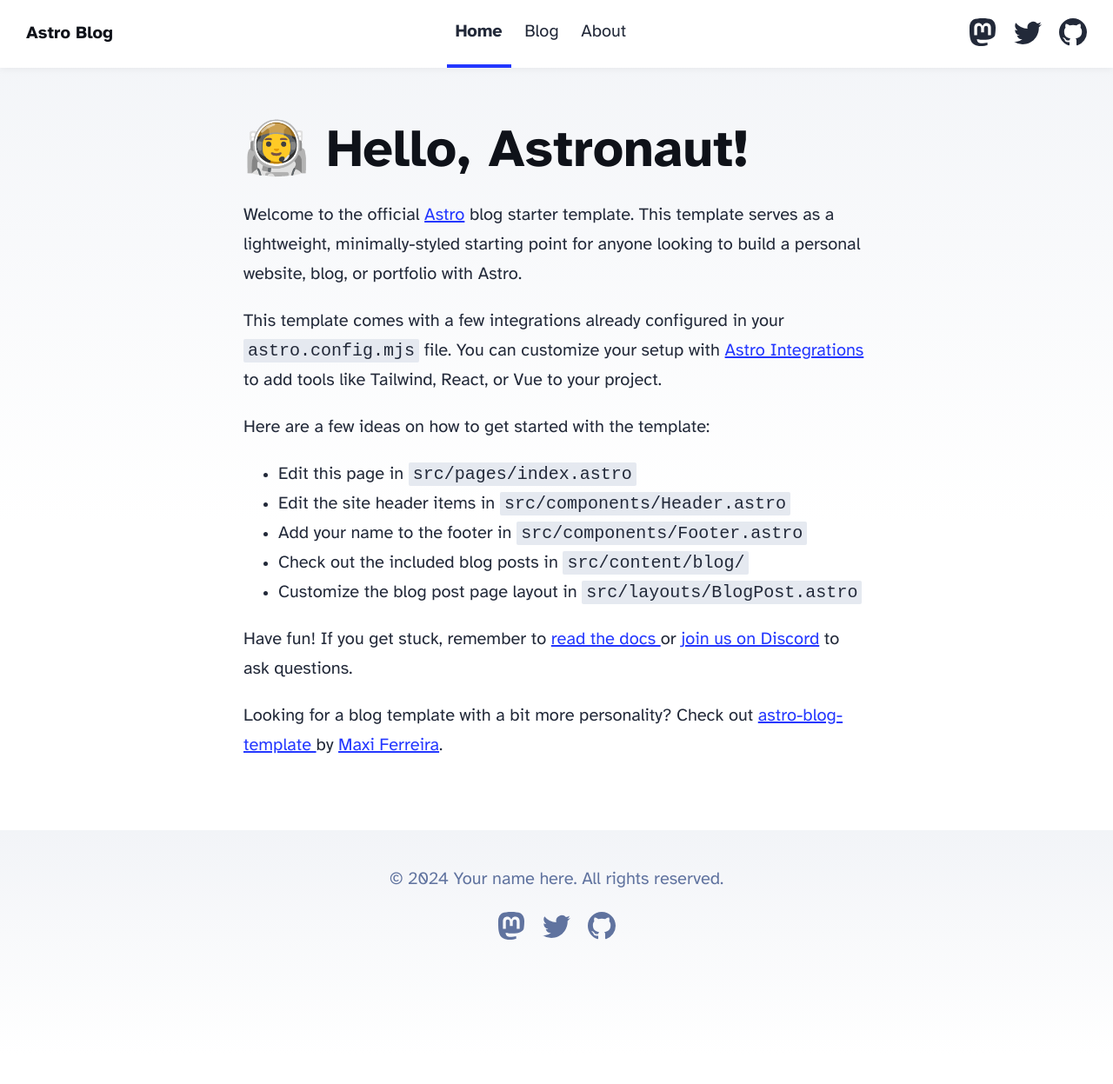
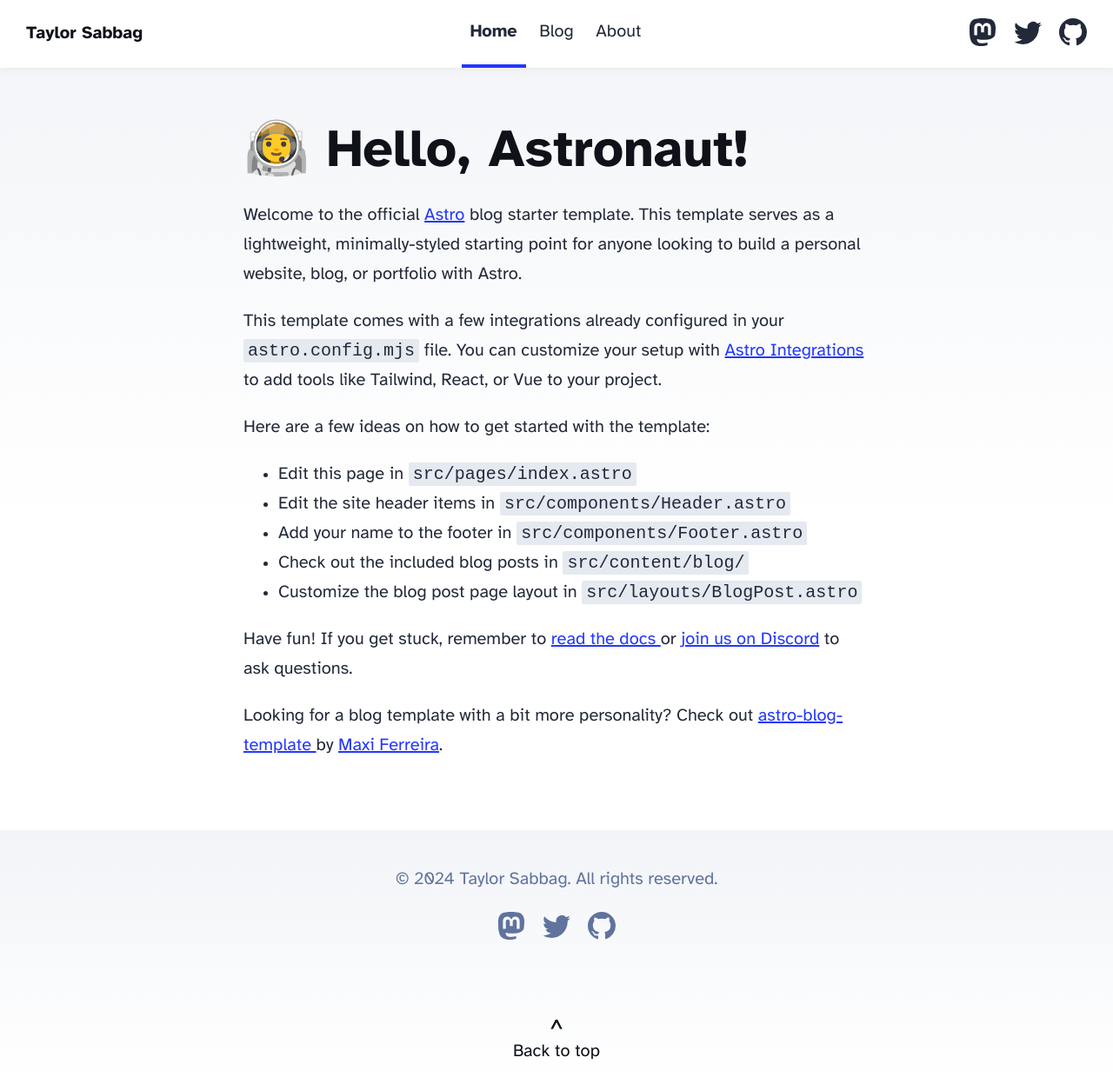
Before and after one commit to taylorsabbag/portfolio-blog, an Astro site: page / in a window 1280 px wide. Shown: the whole page at 87% size. Before the commit the page ends 1213 px from the top, so only its background shows below. Built offline with nearby package versions, Linux system fonts and the light colour scheme; Astro itself is replaced by a stand-in of ours.

Commit message:
refactor: Update site title and GitHub link
- Update site title to 'Taylor Sabbag' in src/consts.ts
- Update GitHub link in Header.astro to 'https://github.com/taylorsabbag/'
- Add 'logo-link' class to site title link in Header.astro

```diff
--- a/src/components/Footer.astro
+++ b/src/components/Footer.astro
@@ -3,7 +3,7 @@
 ---
 
 <footer>
-	&copy; {today.getFullYear()} Your name here. All rights reserved.
+	&copy; {today.getFullYear()} Taylor Sabbag. All rights reserved.
 	<div class="social-links">
 		<a href="https://m.webtoo.ls/@astro" target="_blank">
 			<span class="sr-only">Follow Astro on Mastodon</span>
@@ -38,6 +38,7 @@
 			>
 		</a>
 	</div>
+	<a href="#" class="back-to-top">Back to top</a>
 </footer>
 <style>
 	footer {
--- a/src/components/Header.astro
+++ b/src/components/Header.astro
@@ -5,7 +5,7 @@
 
 <header>
 	<nav>
-		<h2><a href="/">{SITE_TITLE}</a></h2>
+		<h2><a href="/" class="logo-link">{SITE_TITLE}</a></h2>
 		<div class="internal-links">
 			<HeaderLink href="/">Home</HeaderLink>
 			<HeaderLink href="/blog">Blog</HeaderLink>
@@ -30,7 +30,7 @@
 					></path></svg
 				>
 			</a>
-			<a href="https://github.com/withastro/astro" target="_blank">
+			<a href="https://github.com/taylorsabbag/" target="_blank">
 				<span class="sr-only">Go to Astro's GitHub repo</span>
 				<svg viewBox="0 0 16 16" aria-hidden="true" width="32" height="32"
 					><path
--- a/src/consts.ts
+++ b/src/consts.ts
@@ -1,5 +1,5 @@
 // Place any global data in this file.
 // You can import this data from anywhere in your site by using the `import` keyword.
 
-export const SITE_TITLE = 'Astro Blog';
+export const SITE_TITLE = 'Taylor Sabbag';
 export const SITE_DESCRIPTION = 'Welcome to my website!';
--- a/src/styles/global.css
+++ b/src/styles/global.css
@@ -15,6 +15,7 @@
     --box-shadow: 0 2px 6px rgba(var(--gray), 25%), 0 8px 24px rgba(var(--gray), 33%),
     0 16px 32px rgba(var(--gray), 33%);
 }
+
 @font-face {
     font-family: 'Atkinson';
     src: url('/fonts/atkinson-regular.woff') format('woff');
@@ -22,6 +23,7 @@
     font-style: normal;
     font-display: swap;
 }
+
 @font-face {
     font-family: 'Atkinson';
     src: url('/fonts/atkinson-bold.woff') format('woff');
@@ -29,6 +31,7 @@
     font-style: normal;
     font-display: swap;
 }
+
 body {
     font-family: 'Atkinson', sans-serif;
     margin: 0;
@@ -42,12 +45,14 @@
     font-size: 20px;
     line-height: 1.7;
 }
+
 main {
     width: 720px;
     max-width: calc(100% - 2em);
     margin: auto;
     padding: 3em 1em;
 }
+
 h1,
 h2,
 h3,
@@ -58,80 +63,142 @@
     color: rgb(var(--black));
     line-height: 1.2;
 }
+
 h1 {
     font-size: 3.052em;
 }
+
 h2 {
     font-size: 2.441em;
+    position: relative;
+
+    a:not(.logo-link) {
+        color: rgb(var(--black));
+        text-decoration: none;
+
+        &:hover {
+            color: rgb(var(--black));
+
+            &::before {
+                content: '#';
+                color: var(--accent);
+                position: absolute;
+                left: -1em;
+                text-decoration: underline;
             }
+        }
+    }
+}
+
 h3 {
     font-size: 1.953em;
 }
+
 h4 {
     font-size: 1.563em;
 }
+
 h5 {
     font-size: 1.25em;
 }
+
 strong,
 b {
     font-weight: 700;
 }
+
 a {
     color: var(--accent);
 }
+
 a:hover {
     color: var(--accent);
 }
+
 p {
     margin-bottom: 1em;
 }
+
 .prose p {
     margin-bottom: 2em;
 }
+
 textarea {
     width: 100%;
     font-size: 16px;
 }
+
 input {
     font-size: 16px;
 }
+
 table {
     width: 100%;
 }
+
 img {
     max-width: 100%;
     height: auto;
     border-radius: 8px;
 }
+
 code {
     padding: 2px 5px;
     background-color: rgb(var(--gray-light));
     border-radius: 2px;
 }
+
 pre {
     padding: 1.5em;
     border-radius: 8px;
 }
+
 pre > code {
     all: unset;
 }
+
 blockquote {
     border-left: 4px solid var(--accent);
     padding: 0 0 0 20px;
     margin: 0px;
     font-size: 1.333em;
 }
+
 hr {
     border: none;
     border-top: 1px solid rgb(var(--gray-light));
 }
+
 @media (max-width: 720px) {
     body {
         font-size: 18px;
     }
+
     main {
         padding: 1em;
+    }
+}
+
+.back-to-top {
+    color: rgb(var(--black));
+    padding: 0.5em 1em;
+    border-radius: 4px;
+    position: relative;
+    bottom: -5em;
+    text-decoration: none;
+
+    &:hover::before {
+        transform: translate(-50%, -100%);
+    }
+
+    &::before {
+        content: '^';
+        position: absolute;
+        font-size: 1.5em;
+        left: 50%;
+        top: -10%;
+        transform: translate(-50%, -50%);
+		transition: transform 0.2s;
     }
 }
 
```
Lines whose indentation alone changed are shown as unchanged.
